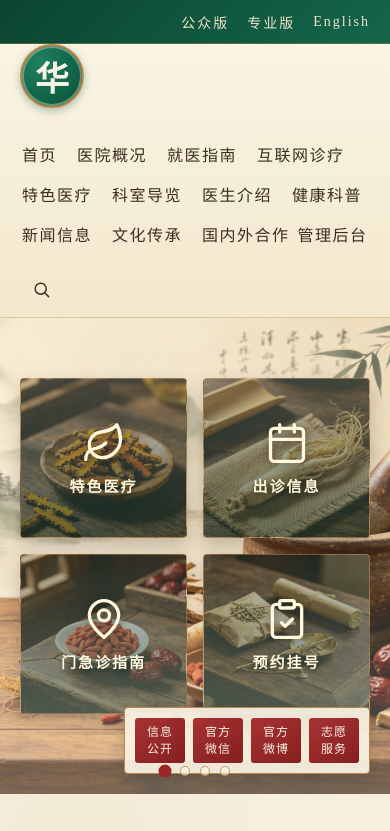
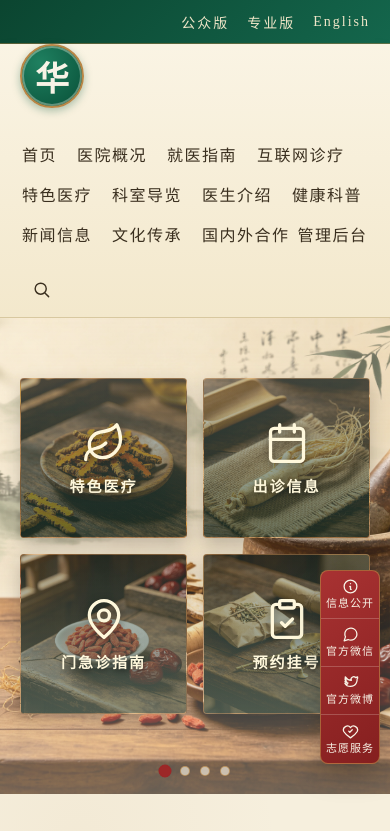
Before and after one commit to SLYLI/hksbyy, a plain HTML site: page index.html in a window 390 px wide. Shown: the top 831 px of the page. Drawn offline with Linux system fonts and the light colour scheme; no server answers; a web font is replaced by a local one.

Commit message:
首页右下角四个快捷入口改为带图标固定悬浮条

```diff
--- a/index.html
+++ b/index.html
@@ -320,42 +320,53 @@ a.float-btn {
     text-shadow: 0 2px 6px rgba(0, 0, 0, 0.55);
 }
 
-/* 右下角悬浮按钮组 */
+/* 右下角浮动条（固定悬浮） */
 .float-right-box {
-    position: absolute;
-    bottom: 40px;
-    right: 40px;
+    position: fixed;
+    right: 24px;
+    bottom: 120px;
     display: flex;
-    gap: 8px;
-    background: rgba(250, 244, 228, 0.92);
-    padding: 10px;
-    border: 1px solid #b88646;
-    border-radius: 4px;
-    box-shadow: 0 4px 16px rgba(0, 0, 0, 0.15);
-    z-index: 3;
+    flex-direction: column;
+    overflow: hidden;
+    background: linear-gradient(145deg, #a83232 0%, #851f1f 100%);
+    border: 1px solid rgba(184, 134, 70, 0.65);
+    border-radius: 10px;
+    box-shadow: 0 10px 28px rgba(0, 0, 0, 0.25);
+    z-index: 999;
 }
 
 .float-btn {
-    width: 60px;
-    height: 50px;
-    background: linear-gradient(145deg, #a83232 0%, #851f1f 100%);
+    width: 76px;
+    height: 60px;
     color: #f8f3e6;
     display: flex;
+    flex-direction: column;
     align-items: center;
     justify-content: center;
-    font-size: 13px;
+    gap: 4px;
+    font-size: 12px;
     letter-spacing: 1px;
     text-align: center;
-    line-height: 1.4;
-    border-radius: 3px;
+    line-height: 1.2;
     cursor: pointer;
-    transition: 0.25s;
+    transition: background 0.22s;
     font-family: "Noto Serif SC", "SimSun", serif;
+    text-decoration: none;
+    border-bottom: 1px solid rgba(248, 243, 230, 0.22);
+}
+
+.float-btn:last-child {
+    border-bottom: none;
+}
+
+.float-btn svg {
+    width: 22px;
+    height: 22px;
+    display: block;
 }
 
 .float-btn:hover {
     background: linear-gradient(145deg, #c04040 0%, #9c2727 100%);
-    transform: translateY(-2px);
 }
 
 /* 下方内容区域 */
@@ -879,14 +890,21 @@ a.feature-card {
     }
 
     .float-right-box {
-        right: 20px;
-        bottom: 20px;
+        right: 10px;
+        bottom: 80px;
+        border-radius: 8px;
     }
 
     .float-btn {
-        width: 50px;
-        height: 45px;
-        font-size: 12px;
+        width: 58px;
+        height: 48px;
+        font-size: 11px;
+        gap: 2px;
+    }
+
+    .float-btn svg {
+        width: 17px;
+        height: 17px;
     }
 
     .content-section {
@@ -986,12 +1004,12 @@ a.feature-card {
         </a>
     </div>
 
-    <!-- 右下角悬浮按钮 -->
+    <!-- 右下角浮动条 -->
     <div class="float-right-box">
-        <a class="float-btn" href="info-disclosure.html">信息<br>公开</a>
-        <a class="float-btn" href="official-platform.html">官方<br>微信</a>
-        <a class="float-btn" href="official-platform.html">官方<br>微博</a>
-        <a class="float-btn" href="volunteer.html">志愿<br>服务</a>
+        <a class="float-btn" href="info-disclosure.html"><svg viewBox="0 0 24 24" fill="none" stroke="currentColor" stroke-width="1.8" stroke-linecap="round" stroke-linejoin="round"><circle cx="12" cy="12" r="9"/><path d="M12 8h.01"/><path d="M11 12h1v4h1"/></svg><span>信息公开</span></a>
+        <a class="float-btn" href="official-platform.html"><svg viewBox="0 0 24 24" fill="none" stroke="currentColor" stroke-width="1.8" stroke-linecap="round" stroke-linejoin="round"><path d="M21 11.5a8.38 8.38 0 0 1-.9 3.8 8.5 8.5 0 0 1-7.6 4.7 8.38 8.38 0 0 1-3.8-.9L3 21l1.9-5.7a8.38 8.38 0 0 1-.9-3.8 8.5 8.5 0 0 1 4.7-7.6 8.38 8.38 0 0 1 3.8-.9h.5a8.48 8.48 0 0 1 8 8v.5z"/></svg><span>官方微信</span></a>
+        <a class="float-btn" href="official-platform.html"><svg viewBox="0 0 24 24" fill="none" stroke="currentColor" stroke-width="1.8" stroke-linecap="round" stroke-linejoin="round"><path d="M22 4.01c-1 .49-1.98.69-3 .99-1.21-1.35-3-1.5-4.5-.5-1.5 1-2.1 2.9-1.3 4.5-3.9-.2-6.7-2.1-8.5-5-.5 1.3-.1 2.7 1 3.5-.5 0-1-.2-1.5-.5 0 1.5 1.1 2.8 2.5 3-.8.4-1.6.5-2.5.4 1 1.5 2.5 2.2 4.2 2.2C8 15.6 5.5 15 4 13c1.5 3 4.5 4.5 8 4.5 3.5 0 6.7-1.8 8.2-4.8.9-1.8 1.3-3.8 1.2-5.8 0-.2.2-.4.6-.9z"/></svg><span>官方微博</span></a>
+        <a class="float-btn" href="volunteer.html"><svg viewBox="0 0 24 24" fill="none" stroke="currentColor" stroke-width="1.8" stroke-linecap="round" stroke-linejoin="round"><path d="M12 21s-7-4.6-9.5-9A5.5 5.5 0 0 1 12 6.6 5.5 5.5 0 0 1 21.5 12C19 16.4 12 21 12 21Z"/><path d="M9.5 11.5 11 13l3.5-3.5"/></svg><span>志愿服务</span></a>
     </div>
 
     <!-- 轮播指示点 -->
```
